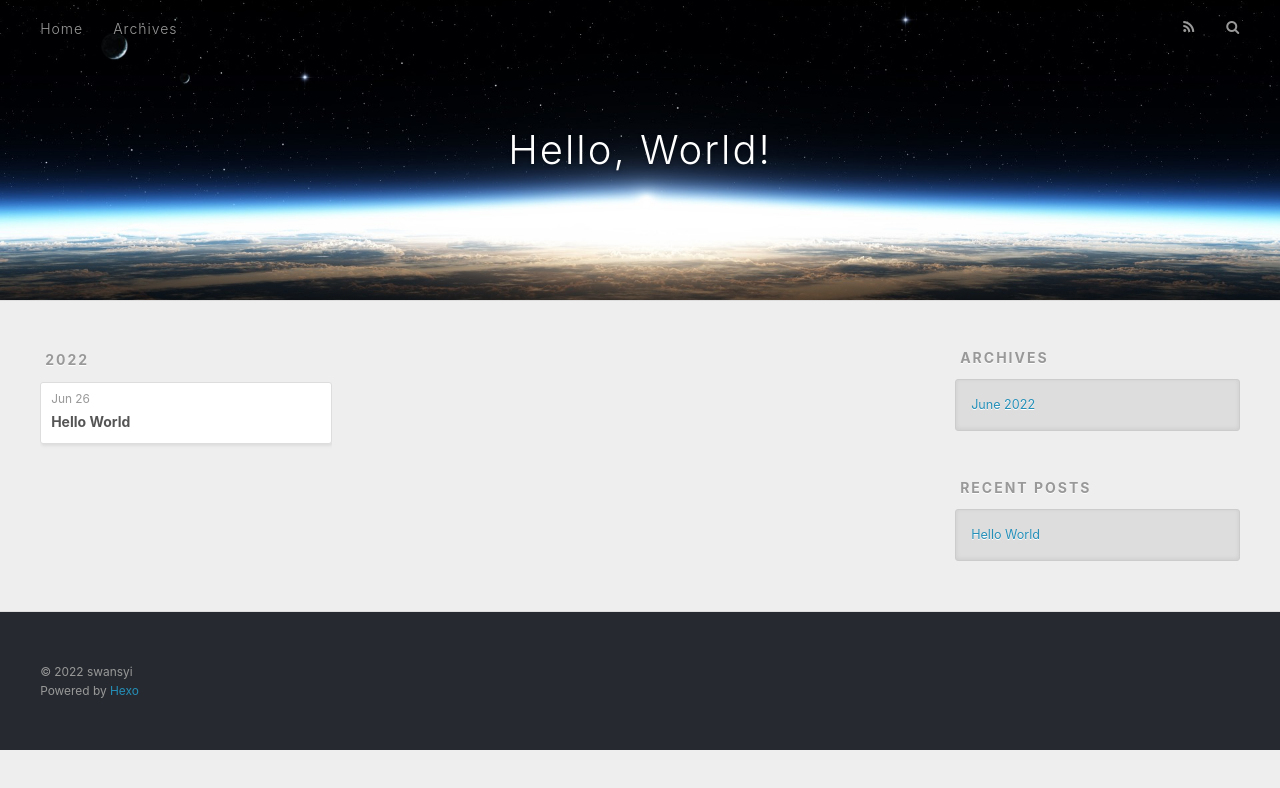
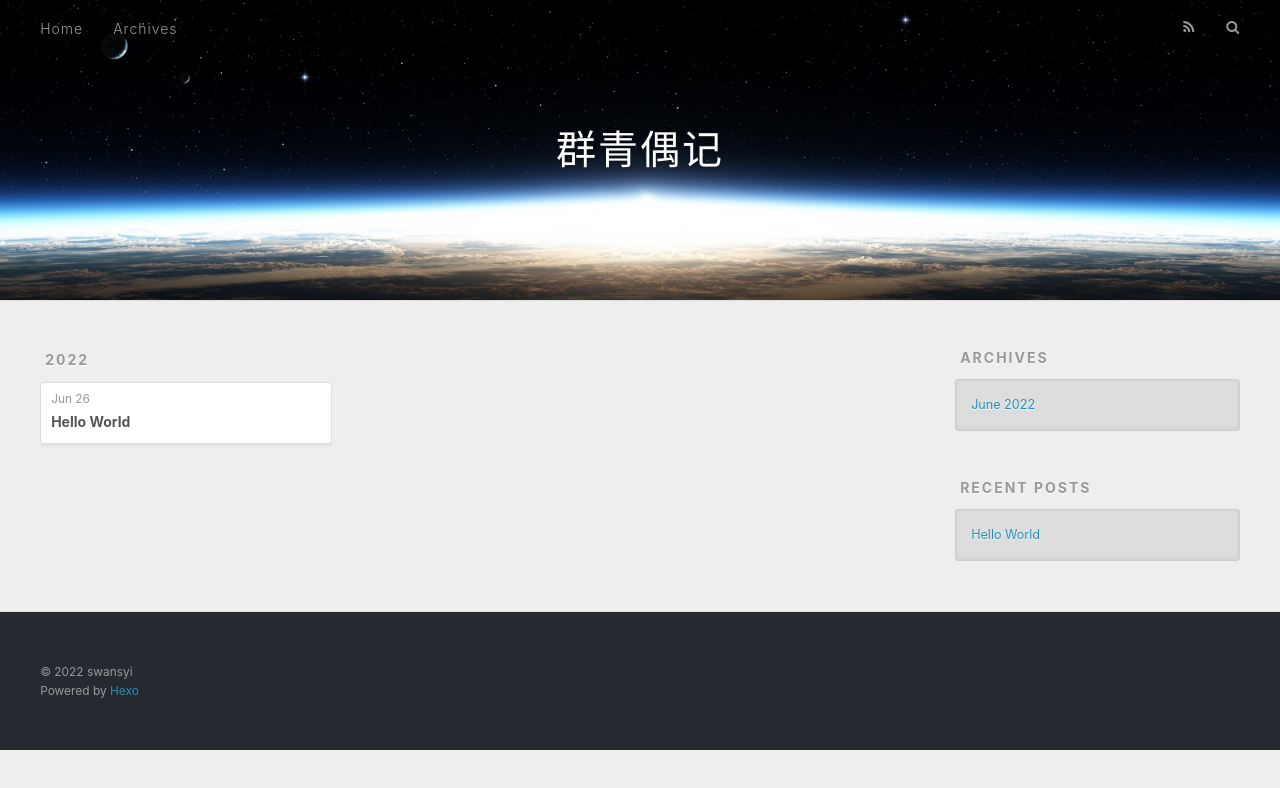
Before and after one commit to swansyi/swansyi.github.io, a plain HTML site: page archives/2022/06/index.html in a window 1280 px wide. Drawn offline with nearby package versions, Linux system fonts and the light colour scheme.

Commit message:
Site updated: 2022-06-26 18:24:49

```diff
--- a/archives/2022/06/index.html
+++ b/archives/2022/06/index.html
@@ -5,17 +5,17 @@
 
 
 
-  <title>Archives: 2022/6 | Hello, World!</title>
+  <title>Archives: 2022/6 | 群青偶记</title>
   <meta name="viewport" content="width=device-width, initial-scale=1, maximum-scale=1">
   <meta property="og:type" content="website">
-<meta property="og:title" content="Hello, World!">
+<meta property="og:title" content="群青偶记">
 <meta property="og:url" content="https://swansyi.github.io/archives/2022/06/index.html">
-<meta property="og:site_name" content="Hello, World!">
+<meta property="og:site_name" content="群青偶记">
 <meta property="og:locale" content="en_US">
 <meta property="article:author" content="swansyi">
 <meta name="twitter:card" content="summary">
 
-    <link rel="alternate" href="/atom.xml" title="Hello, World!" type="application/atom+xml">
+    <link rel="alternate" href="/atom.xml" title="群青偶记" type="application/atom+xml">
 
 
     <link rel="icon" href="/favicon.png">
@@ -36,7 +36,7 @@
   <div id="header-outer" class="outer">
     <div id="header-title" class="inner">
       <h1 id="logo-wrap">
-        <a href="/" id="logo">Hello, World!</a>
+        <a href="/" id="logo">群青偶记</a>
       </h1>
 
     </div>
```
Also changed, not shown: 2022/06/26/hello-world/index.html (+5 -5 lines), archives/2022/index.html (+5 -5 lines), archives/index.html (+5 -5 lines), index.html (+6 -6 lines).
